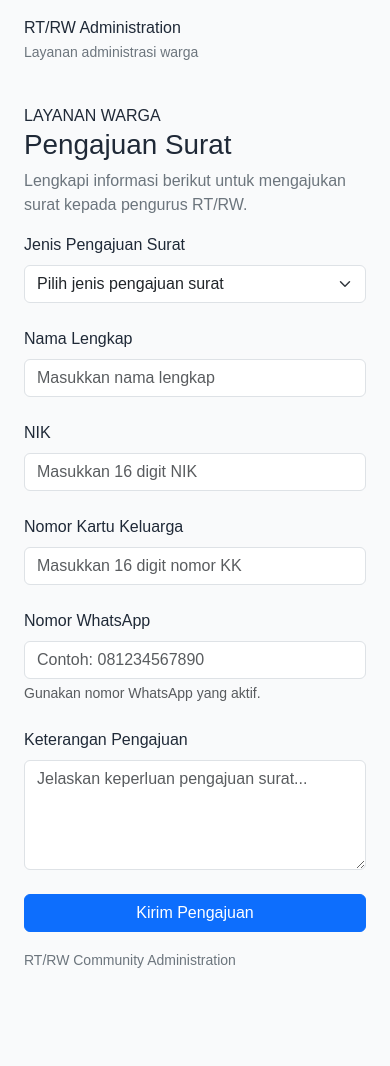
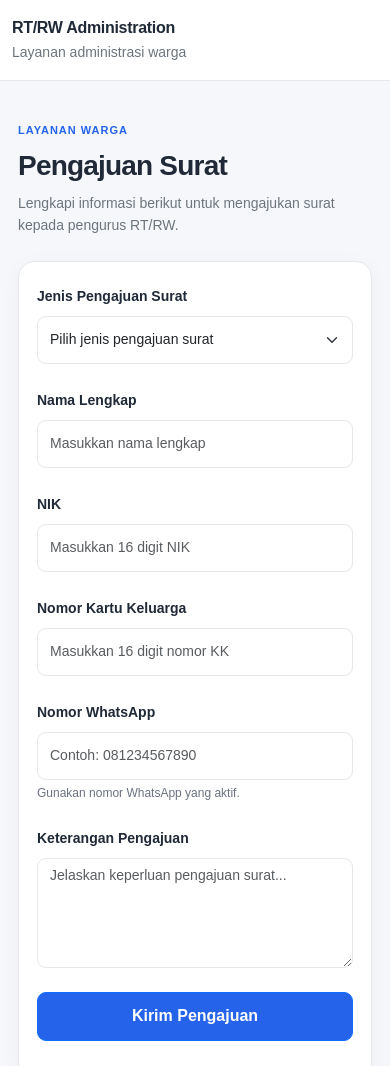
Before and after one commit to iqiastudioid-pixel/rt-rw-app, a plain HTML site: page index.html in a window 390 px wide. Shown: the top 1066 px of the page. Before the commit the page ends 996 px from the top, so only its background shows below. Drawn offline with nearby package versions, Linux system fonts and the light colour scheme.

Commit message:
Update mobile style.css

```diff
--- a/assets/css/style.css
+++ b/assets/css/style.css
@@ -1,13 +1,10 @@
-
-/* =================================
-   RT/RW APP - GLOBAL STYLES
-   ================================= */
 
 :root {
   --color-primary: #2563eb;
   --color-text: #1f2937;
-  --color-background: #f9fafb;
-  --color-white: #ffffff;
+  --color-muted: #6b7280;
+  --color-background: #f5f7fb;
+  --color-border: #e5e7eb;
 }
 
 * {
@@ -21,9 +18,110 @@ body {
   background: var(--color-background);
 }
 
-.container {
-  width: 100%;
-  max-width: 1200px;
-  margin: 0 auto;
-  padding: 24px;
+.app-header {
+  background: #ffffff;
+  border-bottom: 1px solid var(--color-border);
 }
+
+.brand-mark {
+  font-size: 16px;
+  font-weight: 700;
+  letter-spacing: -0.3px;
+}
+
+.form-page {
+  max-width: 680px;
+  padding: 36px 18px;
+}
+
+.form-heading {
+  margin-bottom: 24px;
+}
+
+.form-eyebrow {
+  display: inline-block;
+  color: var(--color-primary);
+  font-size: 11px;
+  font-weight: 700;
+  letter-spacing: 1px;
+  margin-bottom: 10px;
+}
+
+.form-heading h1 {
+  font-size: 28px;
+  font-weight: 700;
+  letter-spacing: -0.8px;
+  margin-bottom: 10px;
+}
+
+.form-heading p {
+  font-size: 14px;
+  line-height: 1.6;
+  margin-bottom: 0;
+}
+
+.form-card {
+  background: #ffffff;
+  border: 1px solid var(--color-border);
+  border-radius: 16px;
+  padding: 22px 18px;
+  box-shadow: 0 4px 20px rgba(15, 23, 42, 0.04);
+}
+
+.form-label {
+  font-size: 14px;
+  font-weight: 600;
+  margin-bottom: 9px;
+}
+
+.form-control,
+.form-select {
+  min-height: 48px;
+  border-color: var(--color-border);
+  border-radius: 9px;
+  font-size: 14px;
+}
+
+textarea.form-control {
+  min-height: 110px;
+  resize: vertical;
+}
+
+.form-control:focus,
+.form-select:focus {
+  border-color: var(--color-primary);
+  box-shadow: 0 0 0 3px rgba(37, 99, 235, 0.12);
+}
+
+.form-text {
+  font-size: 12px;
+  color: var(--color-muted);
+}
+
+.submit-btn {
+  min-height: 49px;
+  border-radius: 9px;
+  font-weight: 600;
+  background: var(--color-primary);
+}
+
+.form-footer {
+  text-align: center;
+  padding: 24px 0;
+}
+
+/* Tablet and Desktop */
+
+@media (min-width: 768px) {
+  .form-page {
+    padding-top: 56px;
+  }
+
+  .form-card {
+    padding: 32px;
+  }
+
+  .form-heading h1 {
+    font-size: 32px;
+  }
+}
```
